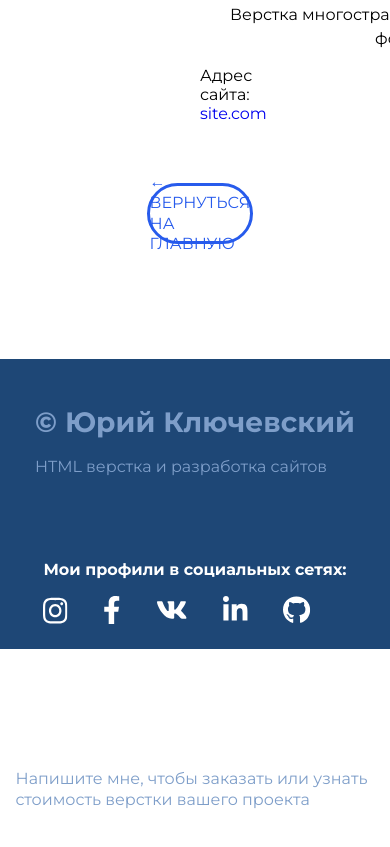
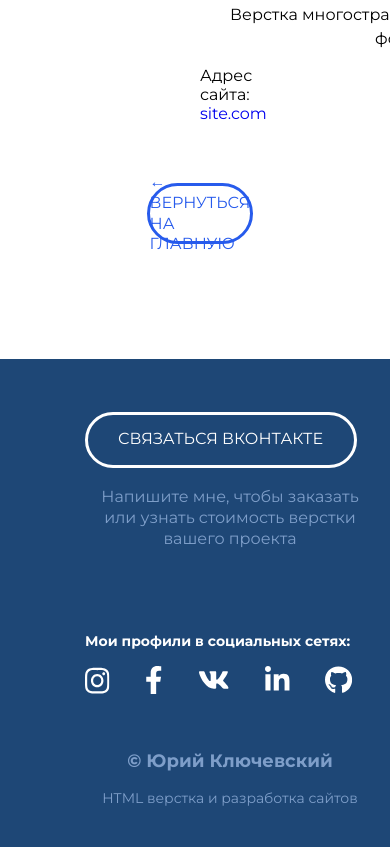
Before and after one commit to zharukandrew/-----------, a plain HTML site: page forest.html in a window 390 px wide. Shown: the part 1154-2001 px from the top of the page. Before the commit the page ends 1965 px from the top, so only its background shows below. Drawn offline with nearby package versions, Linux system fonts and the light colour scheme; files that its build step writes are made by us from their sources.

Commit message:
Добавил стилей

```diff
--- a/_mobile.scss
+++ b/_mobile.scss
@@ -29,9 +29,55 @@
         &__title{
             font-size: 32px;
         }
+        &__wrapper h1{
+            font-size: 18px;
+            text-align: center;
+
+        }
+        &__wrapper p{
+            font-size: 14px;
+            text-align: center;
+        }
         &__block-img img{
             width: 260px;
         }
     }
+    .footer{
+        height: 500px;
+
+            &__wrapper {
+                display: flex;
+                flex-wrap: wrap;
+                justify-content: center;
+                flex-direction: column-reverse;
+                align-content: flex-end;
+        }
+        &__block-title{
+            padding-top:20px ;
+            margin-right: 15px;
+            font-size: 18px;
+            width: 290px;
+            text-align: center;
+        }
+        &__block-subtitle{
+            font-size: 14px;
+        }
+        &__block-text{
+            font-size: 14px;
+            width: 290px;
+            text-align: center;
+        }
+
+        &__block-page{
+            text-align: center;
+            width: 290px;
+            padding-left: 15px;
+            padding-right:15px;
+            padding-top: 19px;
+        }
+        &__button{
+           display: flex;
+        }
+    }
 
 }
```
